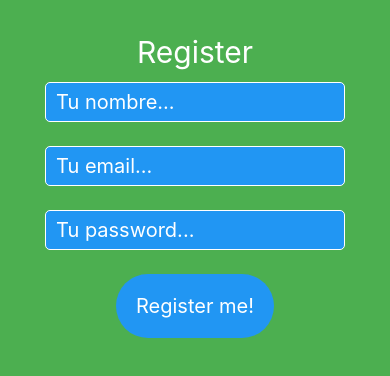
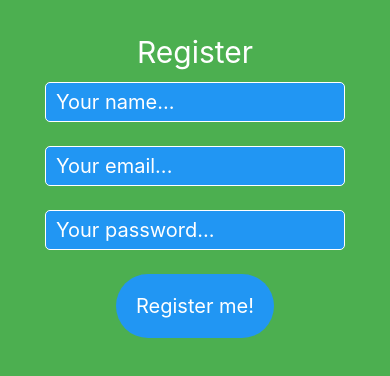
Before and after one commit to javiBertos/react-native-course--auth-app, a React Native app: screen / in a window 390 px wide. Shown: the part 230-606 px from the top of the page. Built offline with nearby package versions, Linux system fonts and the light colour scheme.

Commit message:
refactor: Create inputs using definitions array and a map method

```diff
--- a/components/Auth/Auth.tsx
+++ b/components/Auth/Auth.tsx
@@ -1,5 +1,5 @@
 import { Alert, GestureResponderEvent, Linking, Pressable, Text, TextInput, View } from "react-native";
-import { AuthProps } from "./types";
+import { AuthProps, InputForm } from "./types";
 import { AuthStyles as styles } from "./styles";
 import { useEffect, useState } from "react";
 import { User, users } from "../../store/users";
@@ -12,6 +12,25 @@ export default function Auth({ setAuthTitle }: AuthProps) {
     });
 
     const [authStatus, setAuthStatus] = useState<"register"|"login"|"logged">("register");
+
+    const formDefinitions: InputForm[] = [
+        {
+            propertyName: "name",
+            placeholder: "Your name...",
+            secureTextEntry: false
+        },
+        {
+            propertyName: "email",
+            placeholder: "Your email...",
+            keyboardType: "email-address",
+            secureTextEntry: false
+        },
+        {
+            propertyName: "password",
+            placeholder: "Your password...",
+            secureTextEntry: true
+        },
+    ];
 
     useEffect(() => {
         setAuthTitle(authStatus == "register" ? "Register" : (authStatus == "logged" ? "Logged" : "Login"));
@@ -67,37 +86,28 @@ export default function Auth({ setAuthTitle }: AuthProps) {
 
     return (
         <View style={styles.authContainer}>
-            {authStatus == "register" && (
+            {
+                formDefinitions.map(formElement => {
+                    if (authStatus == "register" && formElement.propertyName == "name" || authStatus != "logged" && formElement.propertyName != "name") {
+                        return (
                             <TextInput
+                                key={formElement.propertyName}
                                 style={styles.input}
-                    onChangeText={(t) => handleTextInput(t, 'name')}
-                    value={authData.name}
-                    placeholder="Tu nombre..."
+                                onChangeText={(t) => handleTextInput(t, formElement.propertyName)}
+                                value={authData[formElement.propertyName]}
+                                placeholder={formElement.placeholder}
                                 placeholderTextColor={'#fff'}
+                                keyboardType={formElement.keyboardType}
+                                secureTextEntry={formElement.secureTextEntry}
                             />
-            )}
+                        );
+                    }
+                })
+            }
             {authStatus != "logged" && (
-                <>
-                    <TextInput
-                        style={styles.input}
-                        onChangeText={(t) => handleTextInput(t, 'email')}
-                        value={authData.email}
-                        placeholder="Tu email..."
-                        placeholderTextColor={'#fff'}
-                        keyboardType="email-address"
-                    />
-                    <TextInput
-                        style={styles.input}
-                        onChangeText={(t) => handleTextInput(t, 'password')}
-                        value={authData.password}
-                        placeholder="Tu password..."
-                        placeholderTextColor={'#fff'}
-                        secureTextEntry
-                    />
                 <Pressable style={styles.button} onPress={(e) => authStatus == "register" ? handleResgisterPress(e) : handleLoginPress(e)}>
                     <Text style={styles.buttonText}>{ authStatus == "register" ? 'Register me!' : 'Log me in!' }</Text>
                 </Pressable>
-                </>
             )}
             {authStatus == "logged" && (
                 <View>
```
Also changed, not shown: components/Auth/types.ts (+9 -0 lines). Lines whose indentation alone changed are shown as unchanged.
